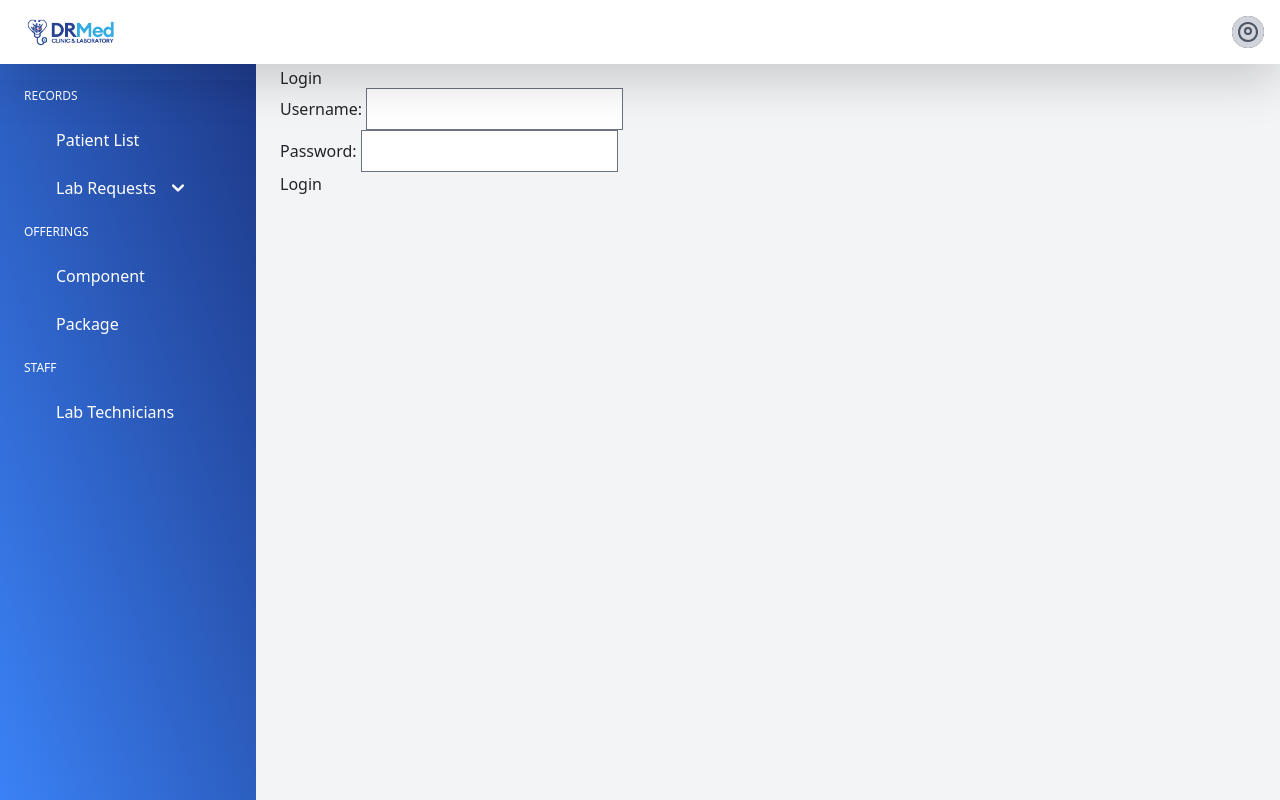
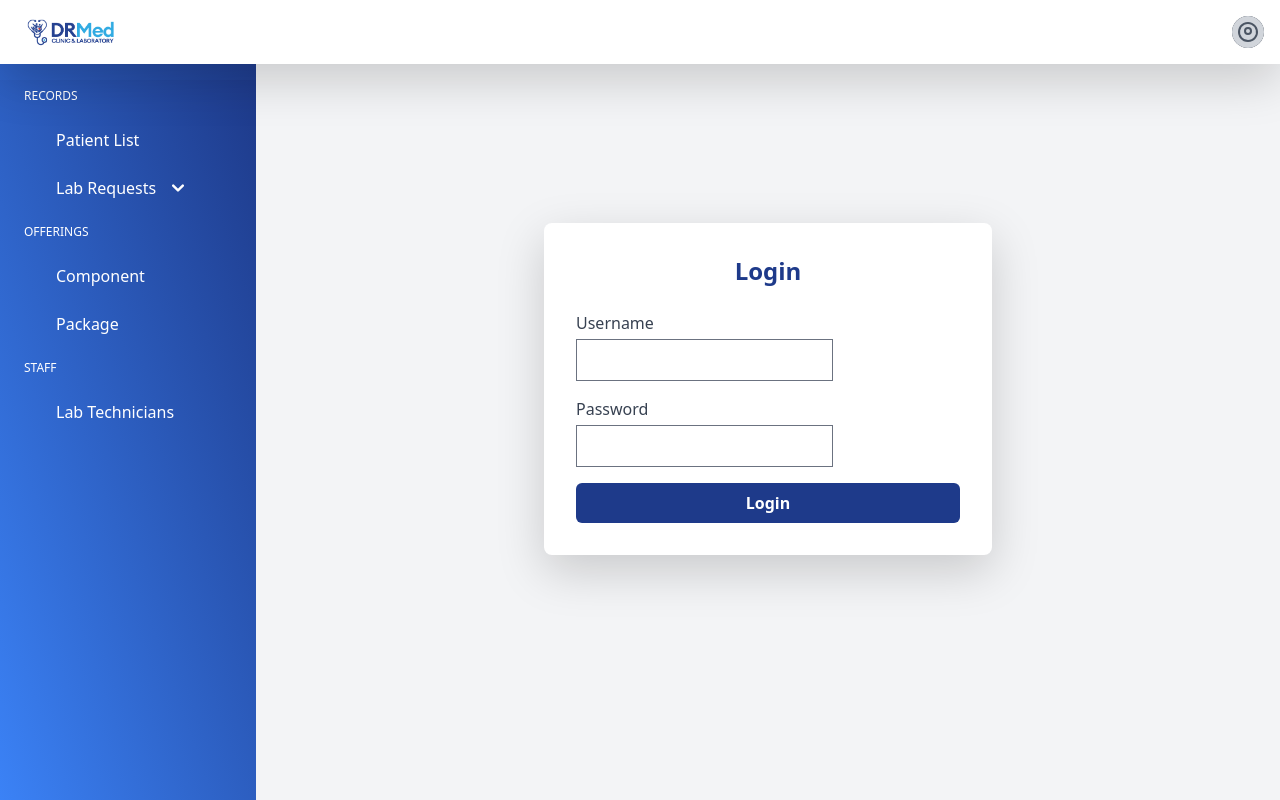
Before and after one commit to daveigh-abogado/drmedlab, a Django app: page /login/ in a window 1280 px wide. Run offline with Django 5.2, Linux system fonts and the light colour scheme; style sheets or scripts are compiled from the project's sources; some libraries are stand-ins or nearby versions.

Commit message:
UI: Refactor login and register pages to use Tailwind and match app theme

```diff
--- a/labreqsys/templates/labreqsys/login.html
+++ b/labreqsys/templates/labreqsys/login.html
@@ -1,12 +1,24 @@
 {% extends 'labreqsys/base.html' %}
 {% block content %}
-<h2>Login</h2>
-<form method="post">
-    {% csrf_token %}
-    {{ form.as_p }}
-    <button type="submit">Login</button>
-</form>
-{% if form.errors %}
-    <div class="error">{{ form.errors }}</div>
-{% endif %}
+<div class="flex items-center justify-center min-h-[80vh]">
+  <div class="w-full max-w-md bg-white rounded-lg shadow-lg p-8">
+    <h2 class="text-2xl font-bold text-blue-900 mb-6 text-center">Login</h2>
+    <form method="post" class="space-y-4">
+      {% csrf_token %}
+      {% for field in form %}
+        <div>
+          <label class="block text-gray-700 font-medium mb-1">{{ field.label }}</label>
+          {{ field }}
+          {% if field.errors %}
+            <p class="text-red-500 text-xs mt-1">{{ field.errors|striptags }}</p>
+          {% endif %}
+        </div>
+      {% endfor %}
+      <button type="submit" class="w-full bg-blue-900 hover:bg-blue-800 text-white font-semibold py-2 px-4 rounded transition">Login</button>
+    </form>
+    {% if form.non_field_errors %}
+      <div class="mt-4 text-red-600 text-center text-sm">{{ form.non_field_errors }}</div>
+    {% endif %}
+  </div>
+</div>
 {% endblock %}
```
Also changed, not shown: labreqsys/templates/labreqsys/register.html (+21 -9 lines).
